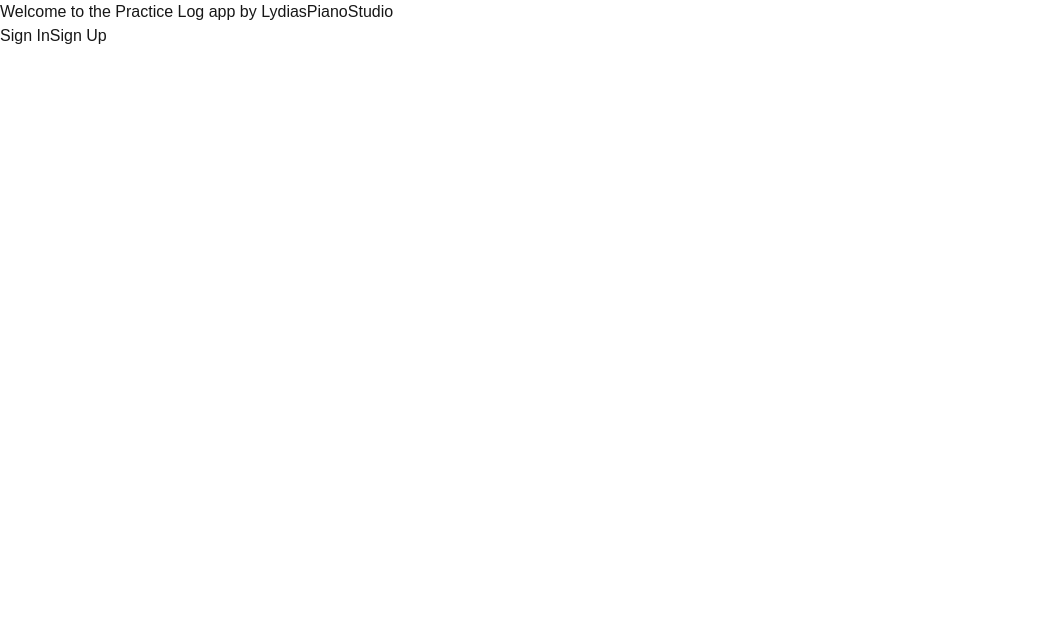
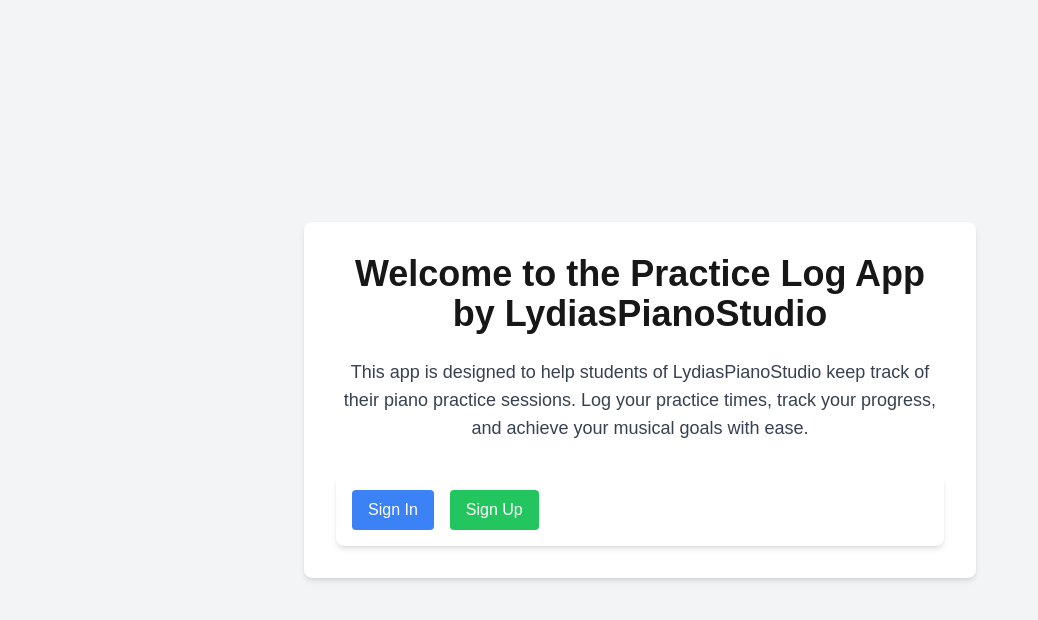
Before and after one commit to LydiasPianoStudio/-joy-of-coding--internship-solo-project-, a Next.js app in the folder solo-project/: page / in a window 1280 px wide. Shown: the top 620 px of the page, without its empty margins (0-1038 px from the left). Built offline with nearby package versions, Linux system fonts and the light colour scheme; no server answers.

Commit message:
working on sign in page error

```diff
--- a/solo-project/app/auth/signin/page.tsx
+++ b/solo-project/app/auth/signin/page.tsx
@@ -1,55 +1,14 @@
 "use client";
 
-import { signIn } from "next-auth/react";
-import { useState } from "react";
-import { useRouter } from "next/navigation";
+import SignInForm from "../../components/SignInForm";
 
 export default function SignIn() {
-  const [email, setEmail] = useState("");
-  const [password, setPassword] = useState("");
-  const [error, setError] = useState("");
-  const router = useRouter();
-
-  const handleSubmit = async (e: React.FormEvent) => {
-    e.preventDefault();
-    const result = await signIn("credentials", {
-      redirect: false,
-      email,
-      password,
-    });
-
-    if (result?.error) {
-      setError(result.error);
-    } else {
-      router.push("/profile");
-    }
-  };
-
   return (
-    <div>
-      <h1>Sign In</h1>
-      <form onSubmit={handleSubmit}>
-        <div>
-          <label>Email:</label>
-          <input
-            type="email"
-            value={email}
-            onChange={(e) => setEmail(e.target.value)}
-            required
-          />
-        </div>
-        <div>
-          <label>Password:</label>
-          <input
-            type="password"
-            value={password}
-            onChange={(e) => setPassword(e.target.value)}
-            required
-          />
-        </div>
-        {error && <p>{error}</p>}
-        <button type="submit">Sign In</button>
-      </form>
+    <div className="min-h-screen bg-gray-100 flex flex-col items-center justify-center">
+      <div className="bg-white p-8 rounded-lg shadow-md max-w-md w-full">
+        <h1 className="text-2xl font-bold text-center mb-6">Sign In</h1>
+        <SignInForm />
+      </div>
     </div>
   );
 }
--- a/solo-project/app/components/NavBar.tsx
+++ b/solo-project/app/components/NavBar.tsx
@@ -6,11 +6,26 @@
   const { data: session } = useSession();
 
   return (
-    <nav>
-      <Link href="/auth/signin">Sign In</Link>
-      <Link href="/signup">Sign Up</Link>
+    <nav className="flex space-x-4 p-4 bg-white shadow-md rounded-lg">
+      <Link
+        href="/auth/signin"
+        className="bg-blue-500 text-white px-4 py-2 rounded hover:bg-blue-600 transition"
+      >
+        Sign In
+      </Link>
+      <Link
+        href="/signup"
+        className="bg-green-500 text-white px-4 py-2 rounded hover:bg-green-600 transition"
+      >
+        Sign Up
+      </Link>
       {session && (
-        <Link href={`/practice-log/${session.user.id}`}>My Practice Log</Link>
+        <Link
+          href={`/practice-log/${session.user.id}`}
+          className="bg-gray-500 text-white px-4 py-2 rounded hover:bg-gray-600 transition"
+        >
+          My Practice Log
+        </Link>
       )}
     </nav>
   );
--- /dev/null
+++ b/solo-project/app/components/SignInForm.tsx
@@ -0,0 +1,63 @@
+"use client";
+
+import { signIn } from "next-auth/react";
+import { useState } from "react";
+import { useRouter } from "next/navigation";
+
+export default function SignInForm() {
+  const [email, setEmail] = useState("");
+  const [password, setPassword] = useState("");
+  const [error, setError] = useState("");
+  const router = useRouter();
+
+  const handleSubmit = async (e: React.FormEvent) => {
+    e.preventDefault();
+    const result = await signIn("credentials", {
+      redirect: false,
+      email,
+      password,
+    });
+
+    if (result?.error) {
+      setError(result.error);
+    } else {
+      router.push("/profile");
+    }
+  };
+
+  return (
+    <form onSubmit={handleSubmit} className="space-y-4">
+      <div>
+        <label className="block text-sm font-medium text-gray-700">
+          Email:
+        </label>
+        <input
+          type="email"
+          value={email}
+          onChange={(e) => setEmail(e.target.value)}
+          required
+          className="mt-1 block w-full px-3 py-2 border border-gray-300 rounded-md shadow-sm focus:outline-none focus:ring-blue-500 focus:border-blue-500 sm:text-sm"
+        />
+      </div>
+      <div>
+        <label className="block text-sm font-medium text-gray-700">
+          Password:
+        </label>
+        <input
+          type="password"
+          value={password}
+          onChange={(e) => setPassword(e.target.value)}
+          required
+          className="mt-1 block w-full px-3 py-2 border border-gray-300 rounded-md shadow-sm focus:outline-none focus:ring-blue-500 focus:border-blue-500 sm:text-sm"
+        />
+      </div>
+      {error && <p className="text-red-500 text-sm">{error}</p>}
+      <button
+        type="submit"
+        className="w-full bg-blue-500 text-white px-4 py-2 rounded hover:bg-blue-600 transition"
+      >
+        Sign In
+      </button>
+    </form>
+  );
+}
--- a/solo-project/app/page.tsx
+++ b/solo-project/app/page.tsx
@@ -2,9 +2,18 @@
 
 export default function LandingPage() {
   return (
-    <div>
-      <h1>Welcome to the Practice Log app by LydiasPianoStudio</h1>
-      <NavBar />
+    <div className="min-h-screen bg-gray-100 flex flex-col items-center justify-center">
+      <div className="bg-white p-8 rounded-lg shadow-md max-w-2xl w-full">
+        <h1 className="text-4xl font-bold text-center mb-6">
+          Welcome to the Practice Log App by LydiasPianoStudio
+        </h1>
+        <p className="text-lg text-gray-700 text-center mb-8">
+          This app is designed to help students of LydiasPianoStudio keep track
+          of their piano practice sessions. Log your practice times, track your
+          progress, and achieve your musical goals with ease.
+        </p>
+        <NavBar />
+      </div>
     </div>
   );
 }
```
